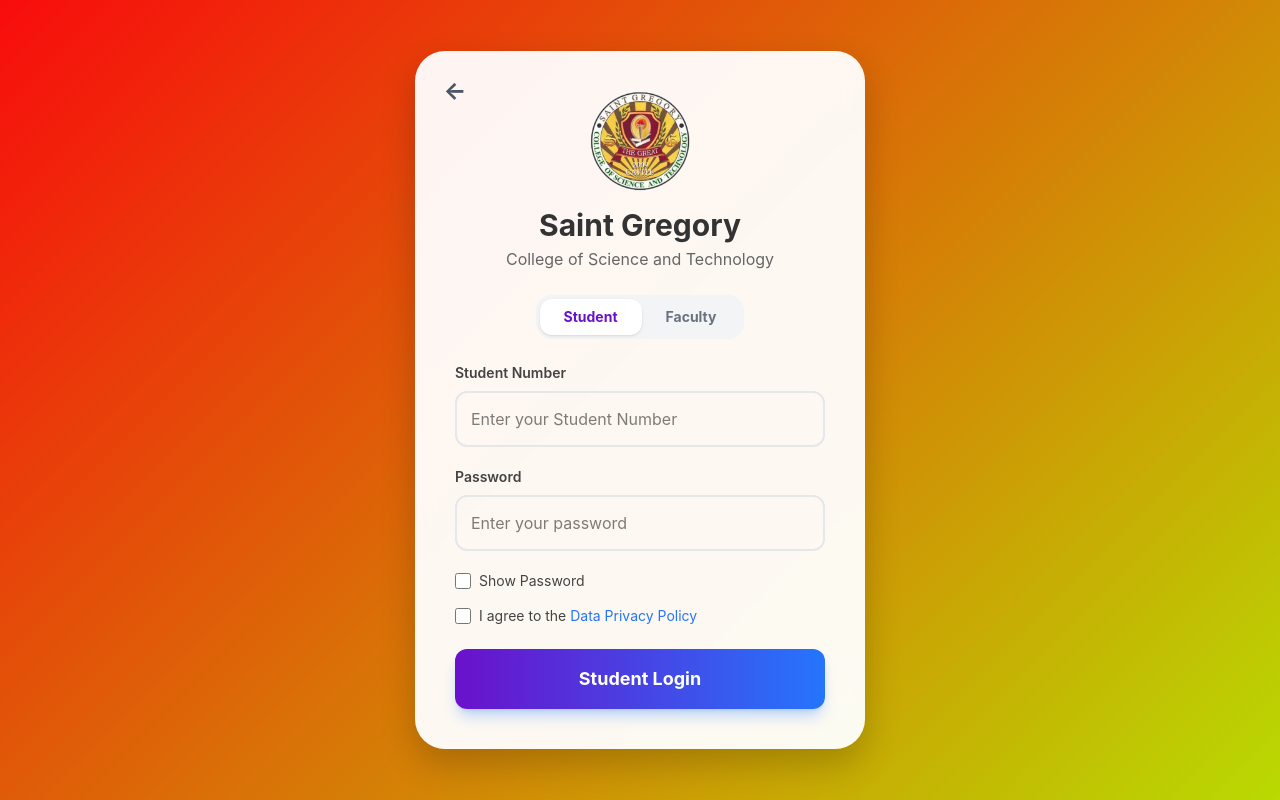
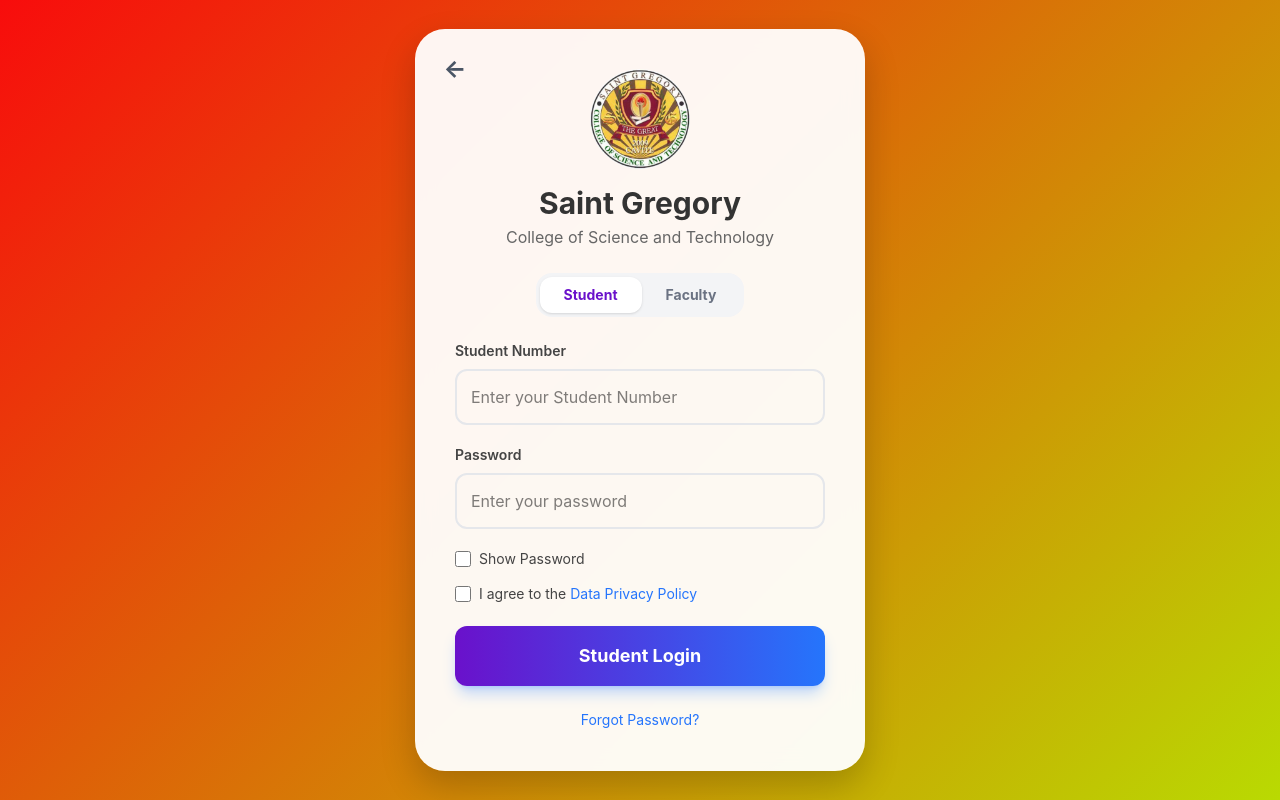
Before and after one commit to stgregdemo1-dotcom/Student_Portal, a Next.js app: page /portal/log-in in a window 1280 px wide. Built offline with nearby package versions, Linux system fonts and the light colour scheme.

Commit message:
Update page.tsx
Forget Password

```diff
--- a/app/portal/(auth)/log-in/page.tsx
+++ b/app/portal/(auth)/log-in/page.tsx
@@ -205,7 +205,12 @@
             {isStaff ? "Staff Login" : "Student Login"}
           </button>
         </form>
-
+        <Link
+          href="/portal/forgot-password"
+          className="inline-block mt-6 text-[#2575fc] text-sm hover:underline"
+        >
+          Forgot Password?
+        </Link>
 
       </div>
     </div>
```
